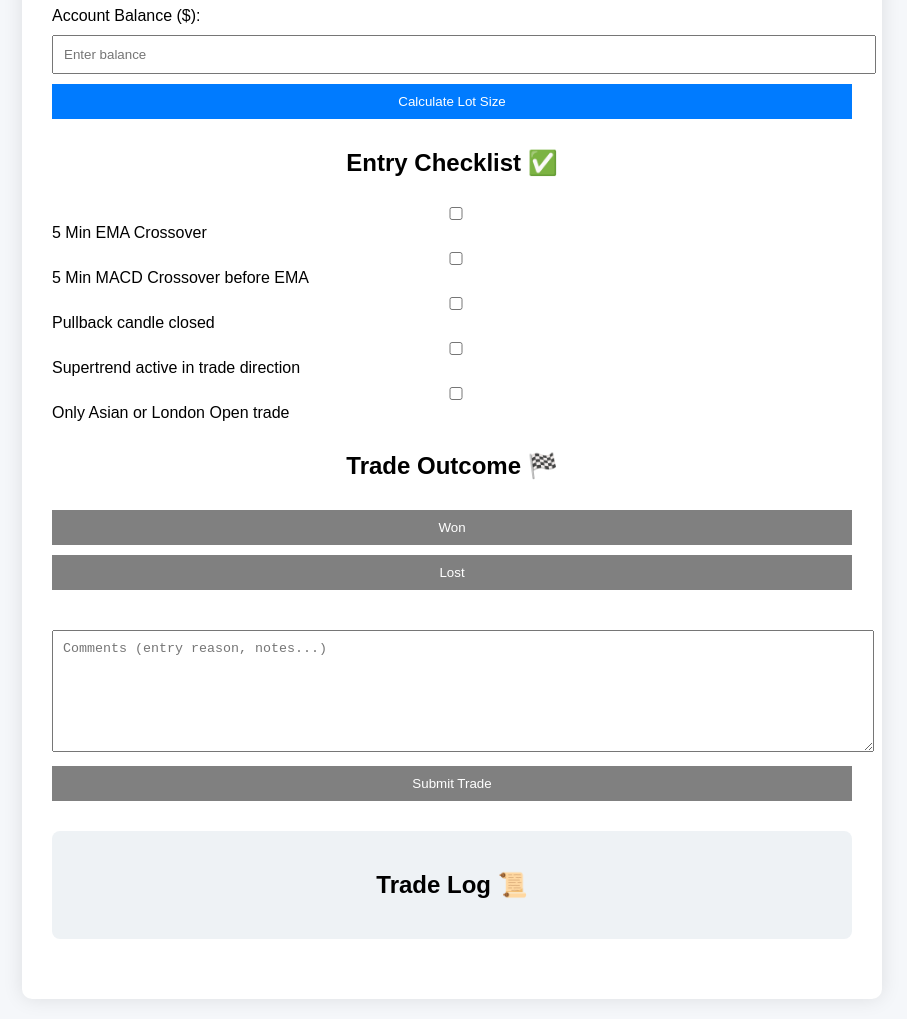
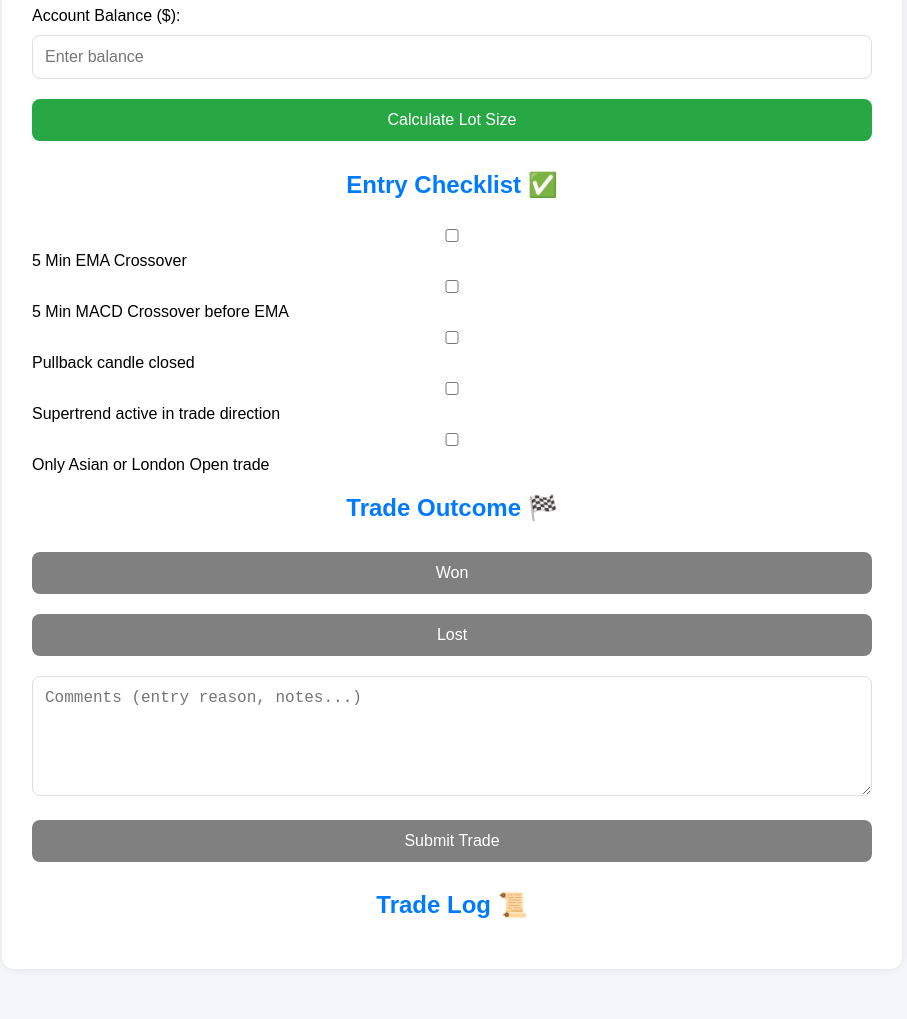
Before and after one commit to ShamTheCoder604/tradingjournal, a plain HTML site: page index.html in a window 1280 px wide. Shown: the part 124-1143 px from the top of the page, without its empty margins (188-1095 px from the left). After the commit the page ends 1113 px from the top, so only its background shows below. Drawn offline with Linux system fonts and the light colour scheme; no server answers.

Commit message:
Update style.css

```diff
--- a/style.css
+++ b/style.css
@@ -1,52 +1,78 @@
+* {
+  box-sizing: border-box;
+}
+
 body {
   font-family: 'Arial', sans-serif;
-  background: #f5f7fa;
+  background: #f4f7fc;
   margin: 0;
   padding: 20px;
 }
 
 .container {
-  max-width: 800px;
-  margin: auto;
-  background: white;
+  width: 100%;
+  max-width: 900px;
+  margin: 0 auto;
   padding: 30px;
-  border-radius: 10px;
-  box-shadow: 0 0 20px rgba(0,0,0,0.1);
-}
-
-.section {
-  margin-bottom: 30px;
+  background: #fff;
+  border-radius: 12px;
+  box-shadow: 0 0 10px rgba(0, 0, 0, 0.1);
 }
 
 h1, h2 {
+  color: #007bff;
   text-align: center;
 }
 
 input, textarea, button {
   width: 100%;
-  padding: 10px;
+  padding: 12px;
+  font-size: 16px;
+  margin: 10px 0;
+  border: 1px solid #ddd;
+  border-radius: 8px;
+}
+
+button {
+  background-color: #28a745;
+  color: white;
+  cursor: pointer;
+  border: none;
+}
+
+button:disabled {
+  background-color: grey;
+}
+
+textarea {
+  height: 120px;
+}
+
+.checklist {
   margin-top: 10px;
 }
 
-button {
-  background: #007bff;
-  color: white;
-  border: none;
-  cursor: pointer;
+.checklist div {
+  margin-bottom: 10px;
 }
 
-button:disabled {
-  background: grey;
+section {
+  margin-bottom: 30px;
 }
 
-textarea {
-  height: 100px;
+#lotSizeResult {
+  font-size: 16px;
+  font-weight: bold;
+  margin-top: 10px;
 }
 
-.log {
-  background: #eef2f5;
-  padding: 20px;
+#tradeHistory {
+  margin-top: 20px;
+}
+
+#tradeHistory div {
+  background: #eef2f7;
+  padding: 10px;
+  margin-bottom: 10px;
   border-radius: 8px;
-  max-height: 400px;
-  overflow-y: scroll;
 }
```
